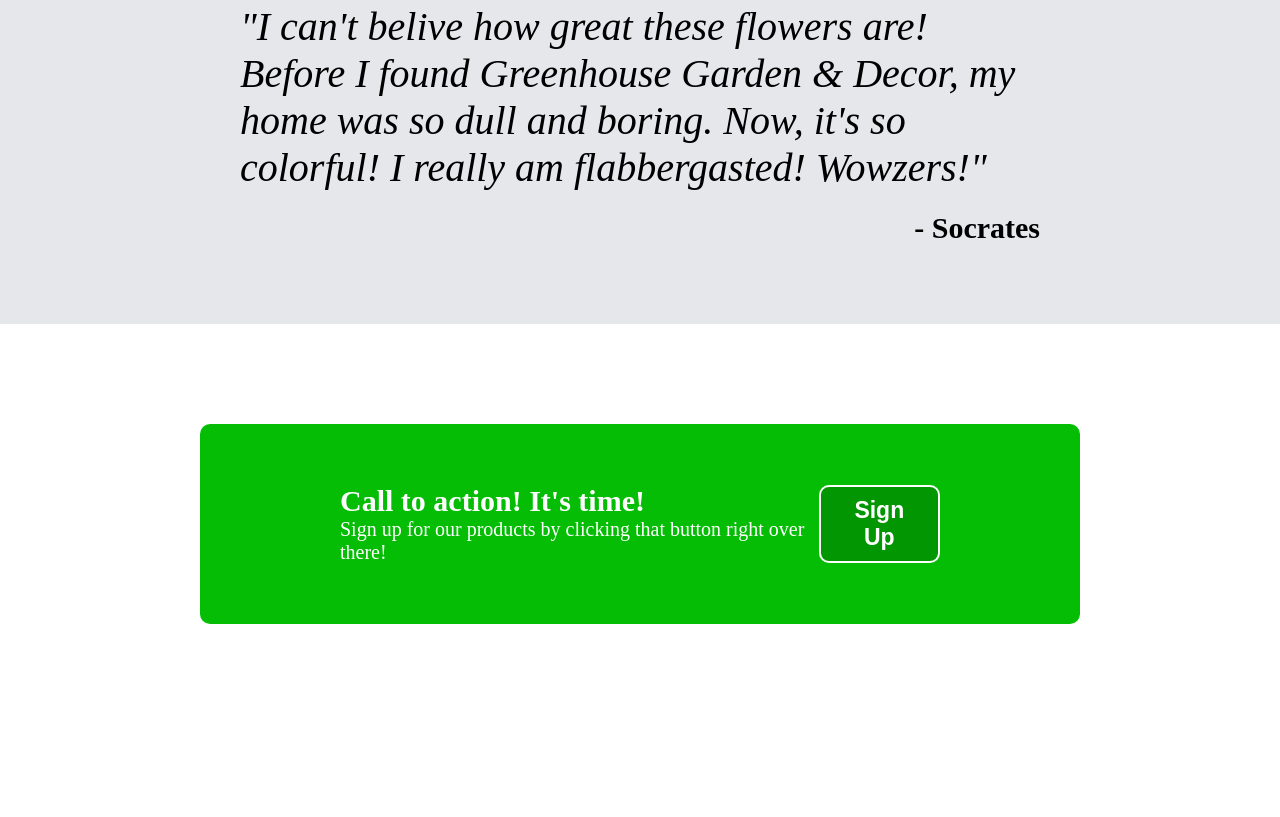
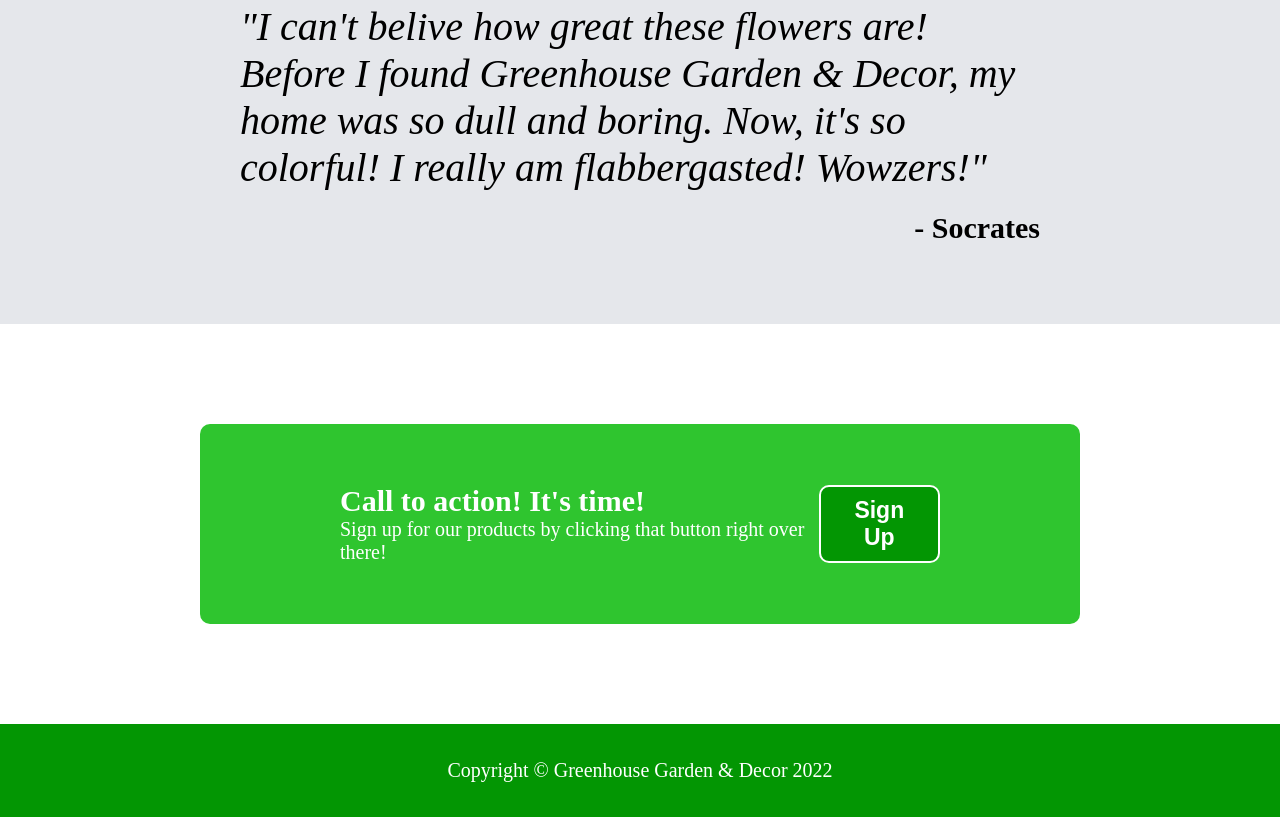
Before and after one commit to RoyMinato/landing-page, a plain HTML site: page index.html in a window 1280 px wide. Shown: the part 1575-2392 px from the top of the page. Before the commit the page ends 2299 px from the top, so only its background shows below. Drawn offline with Linux system fonts and the light colour scheme.

Commit message:
finished footer

```diff
--- a/index.html
+++ b/index.html
@@ -97,7 +97,7 @@
     </div>
 
     <div class="footer">
-
+        Copyright &copy; Greenhouse Garden & Decor 2022
     </div>
 
 </body>
--- a/styles.css
+++ b/styles.css
@@ -168,7 +168,7 @@
 
 .cta-container {
     margin: 100px 200px;
-    background-color: rgb(4, 189, 4);
+    background-color: rgb(47, 197, 47);
     width: 900px;
     height: auto;
     border-radius: 10px;
@@ -195,3 +195,13 @@
 .cta-right {
     display: flex;
 }
+
+.footer {
+    display: flex;
+    justify-content: center;
+    align-items: center;
+    background-color: rgb(3, 150, 3);
+    color: white;
+    font-size: 20px;
+    padding: 35px;
+}
```
